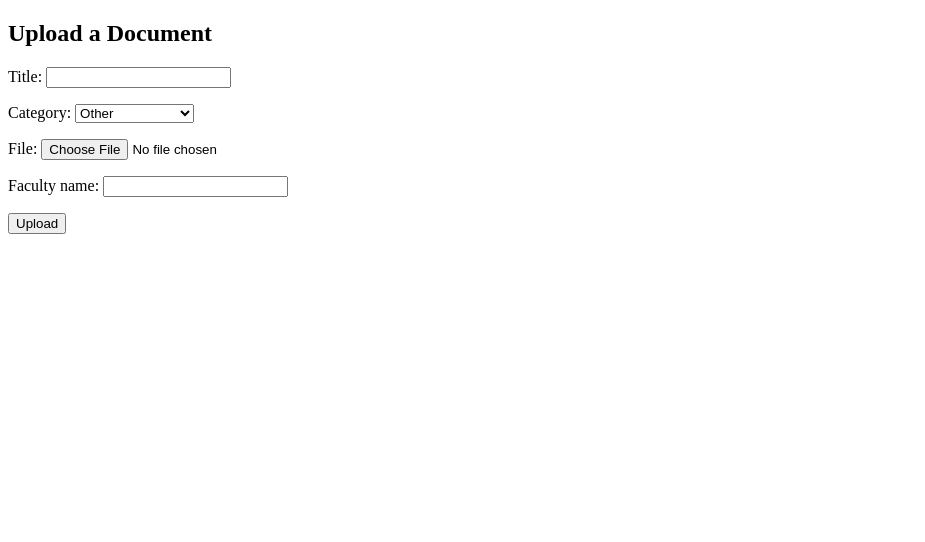
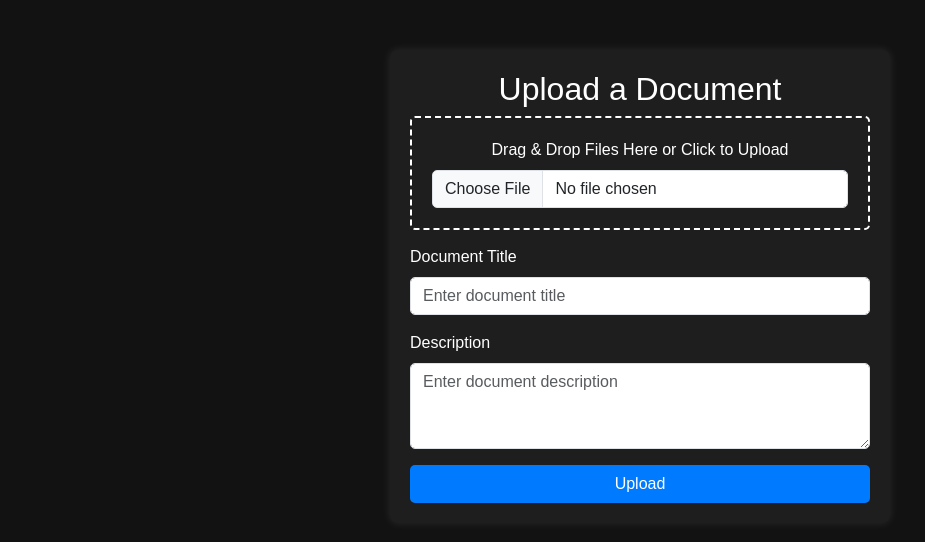
Before and after one commit to CXI404/FacultyDocs, a Django app: page /uploads/upload/ in a window 1280 px wide. Shown: the top 542 px of the page, without its empty margins (0-925 px from the left). Run offline with Django 5.2, Linux system fonts and the light colour scheme; some libraries are stand-ins or nearby versions.

Commit message:
improved uploads page UI

```diff
--- a/uploads/templates/uploads/upload.html
+++ b/uploads/templates/uploads/upload.html
@@ -1,17 +1,73 @@
 <!DOCTYPE html>
-<html>
+<html lang="en">
 <head>
+    <meta charset="UTF-8">
+    <meta name="viewport" content="width=device-width, initial-scale=1.0">
     <title>Upload Document</title>
+    <link href="https://cdn.jsdelivr.net/npm/bootstrap@5.3.2/dist/css/bootstrap.min.css" rel="stylesheet">
+    <style>
+        body {
+            background-color: #121212;
+            color: #ffffff;
+            font-family: Arial, sans-serif;
+        }
+        .upload-container {
+            max-width: 500px;
+            margin: 50px auto;
+            padding: 20px;
+            background-color: #1e1e1e;
+            border-radius: 8px;
+            box-shadow: 0px 0px 10px rgba(255, 255, 255, 0.1);
+        }
+        .form-control, .btn {
+            border-radius: 5px;
+        }
+        .drag-drop-area {
+            border: 2px dashed #ffffff;
+            padding: 20px;
+            text-align: center;
+            margin-bottom: 15px;
+            border-radius: 5px;
+            cursor: pointer;
+        }
+        .drag-drop-area:hover {
+            background-color: rgba(255, 255, 255, 0.1);
+        }
+        .btn-upload {
+            width: 100%;
+            background-color: #007bff;
+            color: white;
+        }
+        .btn-upload:hover {
+            background-color: #0056b3;
+        }
+    </style>
 </head>
 <body>
-    <h2>Upload a Document</h2>
 
-    <form method="post" enctype="multipart/form-data">
-        {% csrf_token %}
+    <div class="upload-container">
+        <h2 class="text-center">Upload a Document</h2>
+        <form method="post" enctype="multipart/form-data">
+            {% csrf_token %}
 
-        {{ form.as_p }}  <!-- This will auto-generate all fields with error messages -->
+            <div class="drag-drop-area">
+                Drag & Drop Files Here or Click to Upload
+                <input type="file" name="file" class="form-control mt-2" accept=".pdf, .doc, .docx, .jpg, .png" required>
+            </div>
 
-        <button type="submit">Upload</button>
-    </form>
+            <div class="mb-3">
+                <label for="title" class="form-label">Document Title</label>
+                <input type="text" name="title" class="form-control" id="title" placeholder="Enter document title" required>
+            </div>
+
+            <div class="mb-3">
+                <label for="description" class="form-label">Description</label>
+                <textarea name="description" class="form-control" id="description" rows="3" placeholder="Enter document description"></textarea>
+            </div>
+
+            <button type="submit" class="btn btn-upload">Upload</button>
+        </form>
+    </div>
+
 </body>
 </html>
```
Also changed, not shown: accounts/templates/registration/login.html (+92 -15 lines), uploads/templates/uploads/document_list.html (+72 -13 lines).
